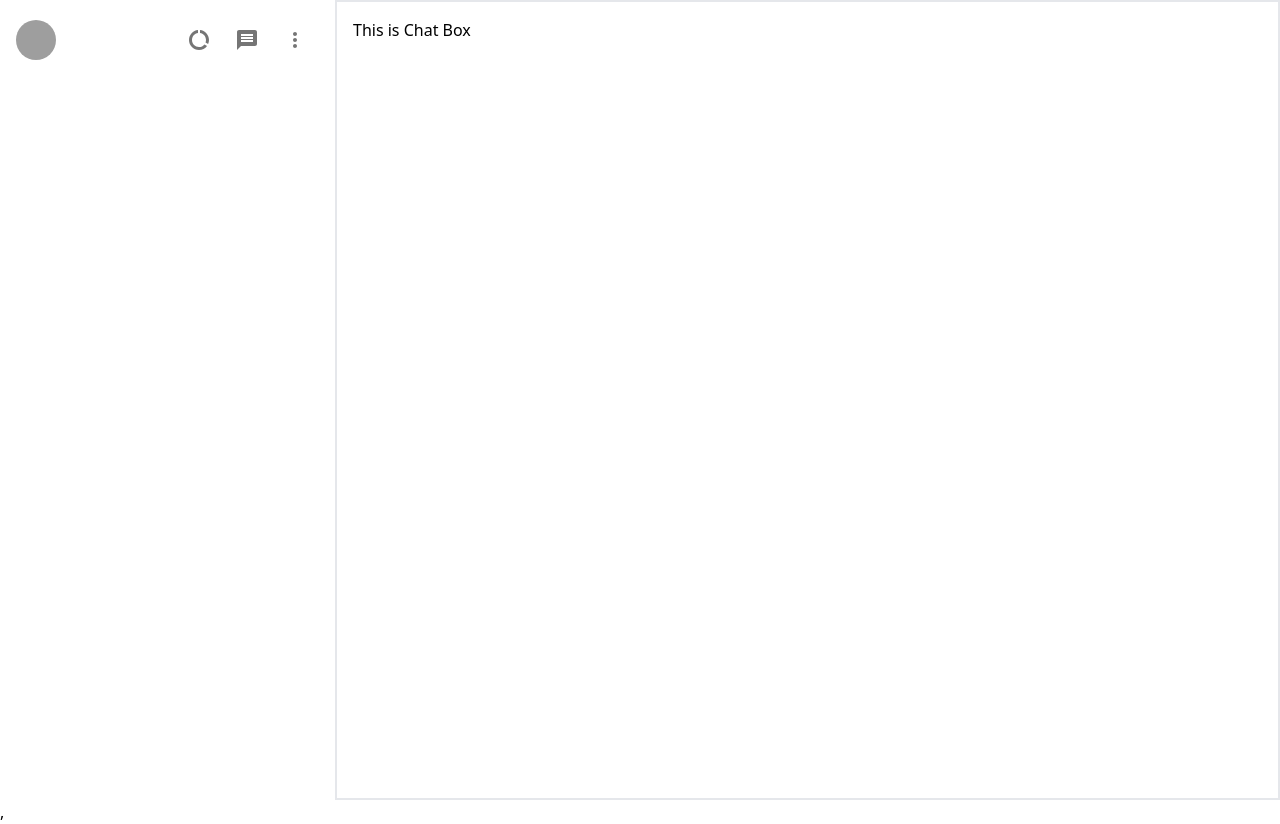
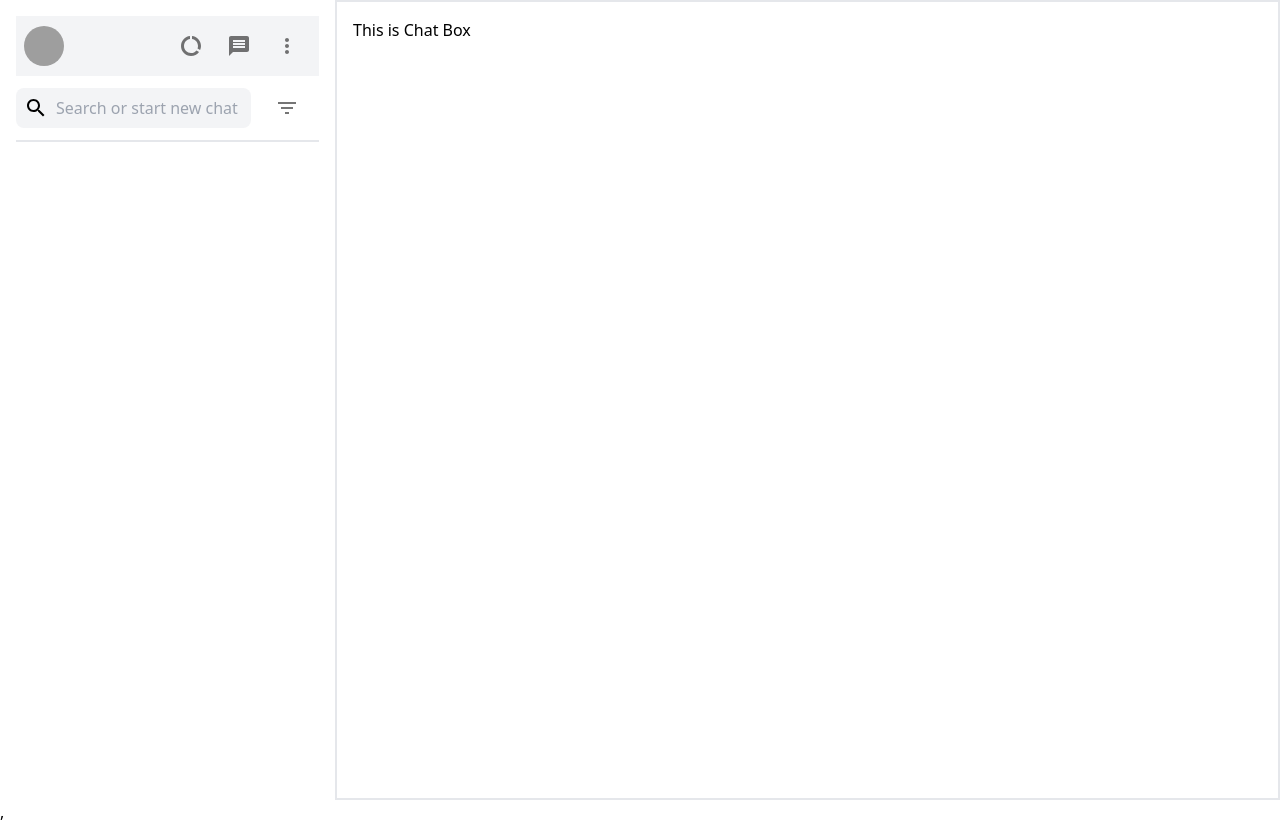
Before and after one commit to tanvirgithub21/You-Chat, a React (Create React App) app: page / in a window 1280 px wide. Built offline with nearby package versions, Linux system fonts and the light colour scheme; grey boxes are pictures that could not be loaded.

Commit message:
added search bar fild

```diff
--- a/src/Component/SideBar/SideBar.jsx
+++ b/src/Component/SideBar/SideBar.jsx
@@ -1,10 +1,12 @@
 import React from "react";
 import ChatListHeader from "./SideBarComponent/ChatListHeader";
+import ChatListSearch from "./SideBarComponent/ChatListSearch";
 
 const SideBar = () => {
   return (
     <div className="flex flex-col flex-[0.25] min-w-[16rem] p-4">
       <ChatListHeader />
+      <ChatListSearch />
     </div>
   );
 };
--- a/src/Component/SideBar/SideBarComponent/ChatListHeader.jsx
+++ b/src/Component/SideBar/SideBarComponent/ChatListHeader.jsx
@@ -6,7 +6,7 @@ import { Avatar, IconButton } from "@material-ui/core";
 
 const ChatListHeader = () => {
   return (
-    <div className="flex justify-between items-center">
+    <div className="flex justify-between items-center px-2 bg-gray-100 min-h-[60px] ">
       {/* avatar */}
       <div>
         <Avatar
--- /dev/null
+++ b/src/Component/SideBar/SideBarComponent/ChatListSearch.jsx
@@ -0,0 +1,26 @@
+import React from "react";
+import SearchIcon from "@material-ui/icons/Search";
+import FilterListIcon from "@material-ui/icons/FilterList";
+import { IconButton } from "@material-ui/core";
+
+const ChatListSearch = () => {
+  return (
+    <div className="flex items-center border-b-2">
+      <div className="p-2 bg-gray-100 flex items-center justify-start rounded-lg w-full">
+        <SearchIcon className="mr-2" />
+        <input
+          type="text"
+          placeholder="Search or start new chat"
+          className="w-full bg-transparent border-none outline-none "
+        />
+      </div>
+      <div className="p-2 ml-1">
+        <IconButton>
+          <FilterListIcon />
+        </IconButton>
+      </div>
+    </div>
+  );
+};
+
+export default ChatListSearch;
```
